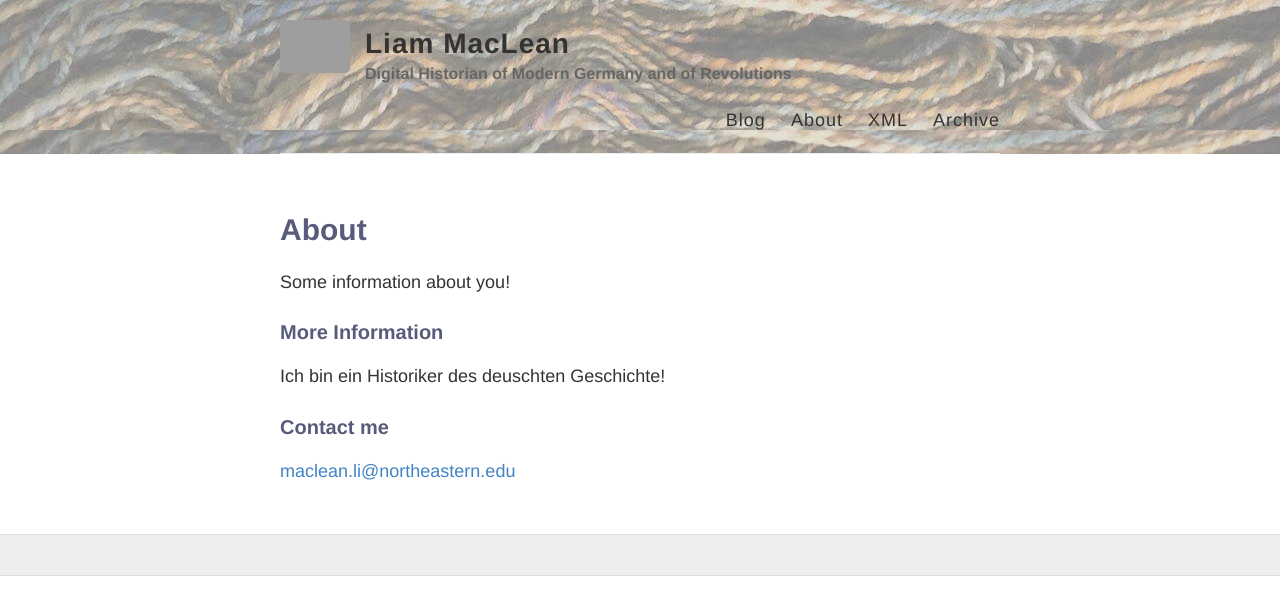
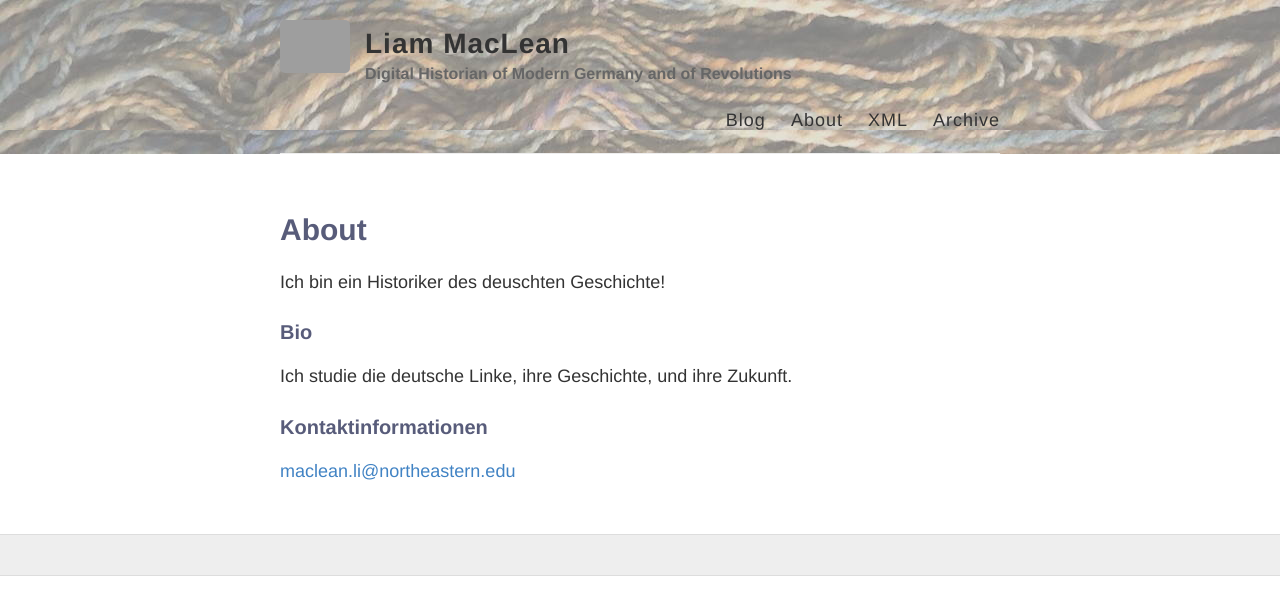
Before and after one commit to liammaclean/badsite, a Jekyll site: the page built from about.md, in a window 1280 px wide. Shown: the top 615 px of the page. Built offline with Jekyll 4.4.1, drawn with Linux system fonts in a browser that asks for light colours; grey boxes are pictures that could not be loaded.

Commit message:
More German

```diff
--- a/about.md
+++ b/about.md
@@ -4,12 +4,12 @@ title: About
 permalink: /about/
 ---
 
-Some information about you!
-
-### More Information
-
 Ich bin ein Historiker des deuschten Geschichte!
 
-### Contact me
+### Bio
+
+Ich studie die deutsche Linke, ihre Geschichte, und ihre Zukunft.
+
+### Kontaktinformationen
 
 [maclean.li@northeastern.edu](mailto:maclean.li@northeastern.edu)
```
